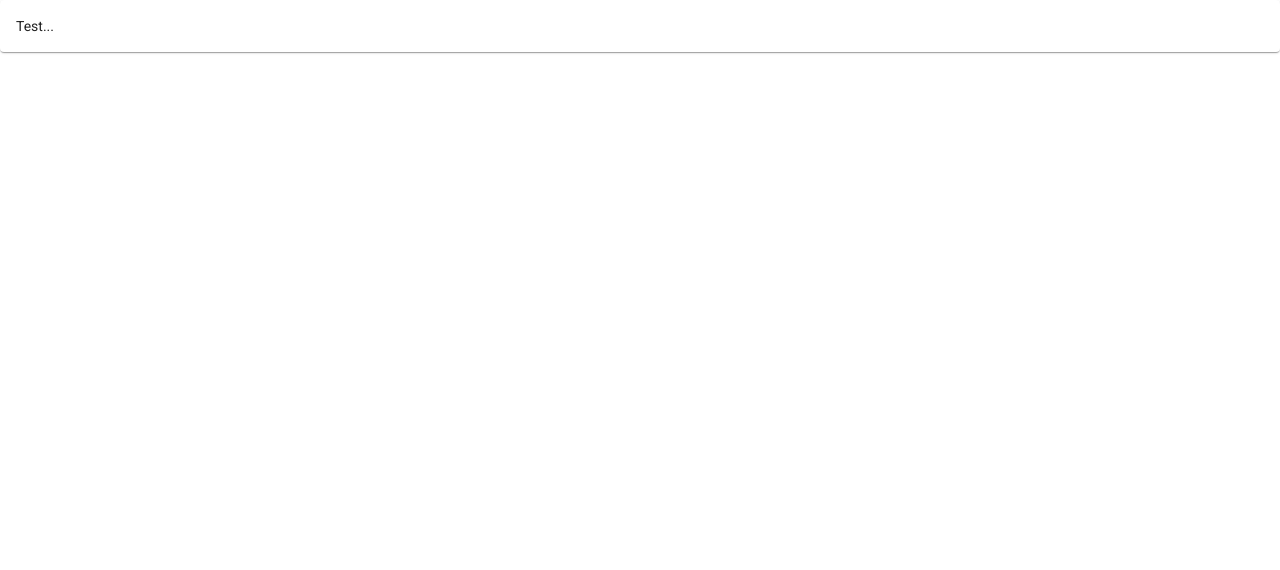
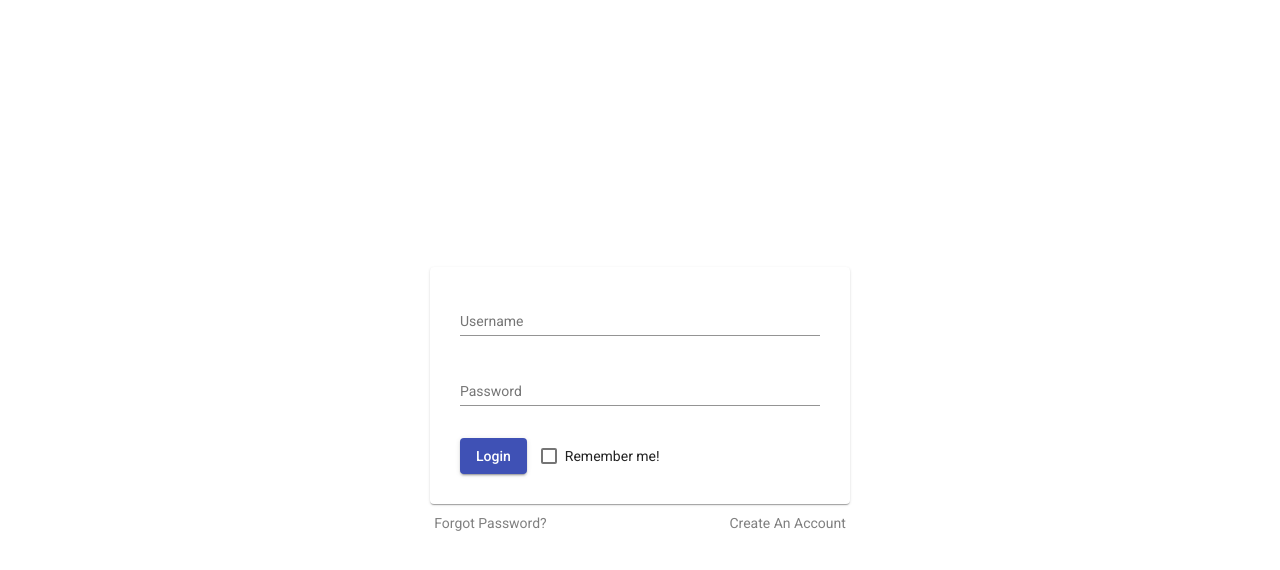
Before and after one commit to ryangreenj/CSSeniorDesign, an Angular app in the folder src/e-ducation-front-end/: page /login in a window 1280 px wide. Shown: the top 570 px of the page. Built offline with nearby package versions, Linux system fonts and the light colour scheme.

Commit message:
Rudimentary login screen

```diff
--- a/src/e-ducation-front-end/src/app/app.module.ts
+++ b/src/e-ducation-front-end/src/app/app.module.ts
@@ -8,6 +8,7 @@ import { MatFormFieldModule } from '@angular/material/form-field';
 import { MatInputModule } from '@angular/material/input';
 import { MatButtonModule } from '@angular/material/button';
 import { MatCardModule } from '@angular/material/card';
+import { MatCheckboxModule } from '@angular/material/checkbox';
 import { HomeComponent } from './home/home.component';
 import { LoginComponent } from './login/login.component';
 
@@ -24,7 +25,8 @@ import { LoginComponent } from './login/login.component';
     MatFormFieldModule,
     MatInputModule,
     MatButtonModule,
-    MatCardModule
+    MatCardModule,
+    MatCheckboxModule
   ],
   providers: [],
   bootstrap: [AppComponent]
--- a/src/e-ducation-front-end/src/app/login/login.component.css
+++ b/src/e-ducation-front-end/src/app/login/login.component.css
@@ -0,0 +1,37 @@
+.container {
+    width: 100%;
+    height: 100%;
+    display: flex;
+    justify-content: center;
+    align-items: center;
+}
+
+.loginForm {
+    padding: 1em 1em;
+}
+
+.inputField {
+    width: 100%;
+    margin-bottom: 1em;
+}
+
+.submitButton {
+    margin-right: 1em;
+}
+
+.submitOptions {
+    display: flex;
+    align-items: center;
+}
+
+.otherLinks {
+    margin: 0.7em 0.3em 0 0.3em;
+    display: flex;
+    align-items: flex-end;
+    justify-content: space-between;
+}
+
+a {
+    text-decoration: none;
+    color: gray;
+}
--- a/src/e-ducation-front-end/src/app/login/login.component.html
+++ b/src/e-ducation-front-end/src/app/login/login.component.html
@@ -1,6 +1,27 @@
 
-<div>
-    <mat-card>
-        Test...
-    </mat-card>
+<div class="container">
+    <div class="cardArea">
+        <mat-card>
+            <form class="loginForm">
+                <mat-form-field class="inputField">
+                    <mat-label>Username</mat-label>
+                    <input matInput placeholder="Enter Username">
+                </mat-form-field>
+
+                <mat-form-field class="inputField">
+                    <mat-label>Password</mat-label>
+                    <input matInput type="password" placeholder="Enter Password">
+                </mat-form-field>
+
+                <div class="submitOptions">
+                    <button mat-raised-button class="submitButton" color="primary" type="submit">Login</button>
+                    <mat-checkbox>Remember me!</mat-checkbox>
+                </div>
+            </form>
+        </mat-card>
+        <div class="otherLinks">
+            <a href="#" routerLink="/forgotPassword">Forgot Password?</a>
+            <a href="#" routerLink="/register">Create An Account</a>
+        </div>
+    </div>
 </div>
--- a/src/e-ducation-front-end/src/index.html
+++ b/src/e-ducation-front-end/src/index.html
@@ -2,7 +2,7 @@
 <html lang="en">
 <head>
   <meta charset="utf-8">
-  <title>EDucationFrontEnd</title>
+  <title>E-ducation</title>
   <base href="/">
   <meta name="viewport" content="width=device-width, initial-scale=1">
   <link rel="icon" type="image/x-icon" href="favicon.ico">
```
